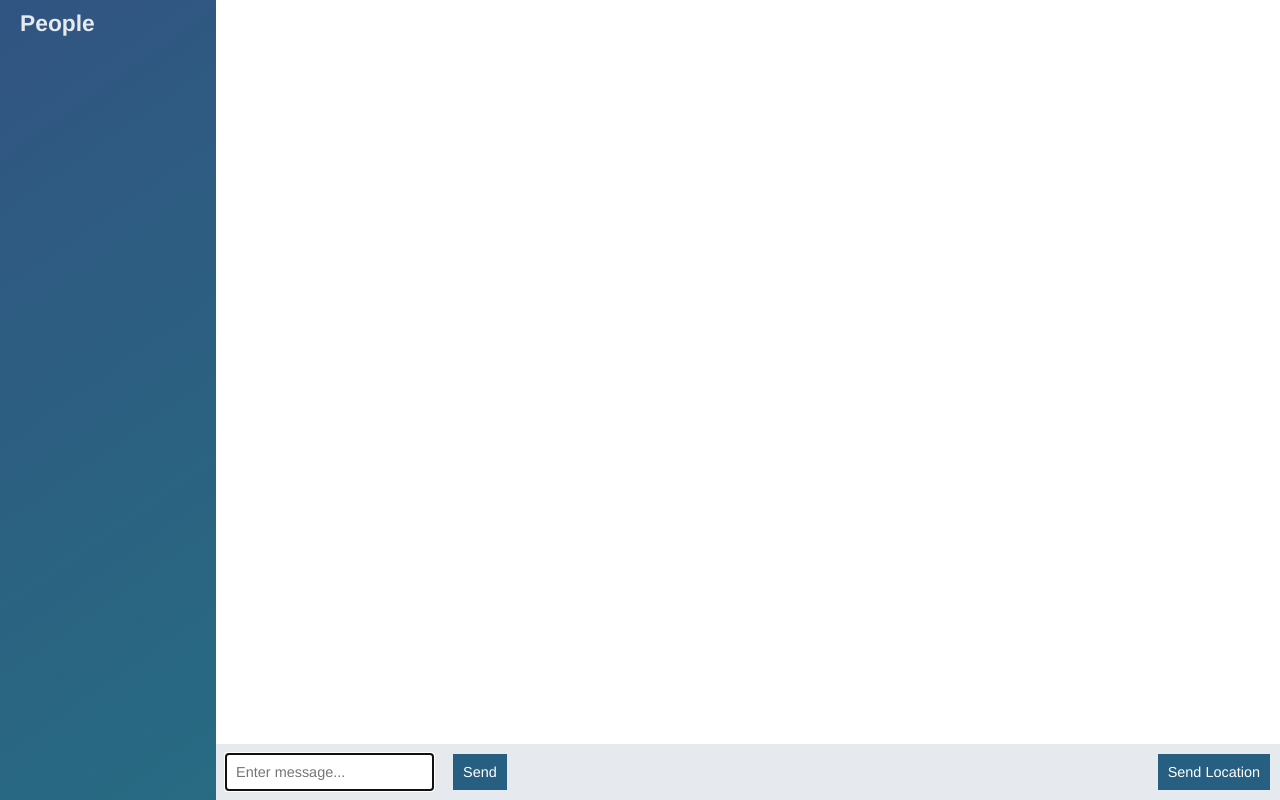
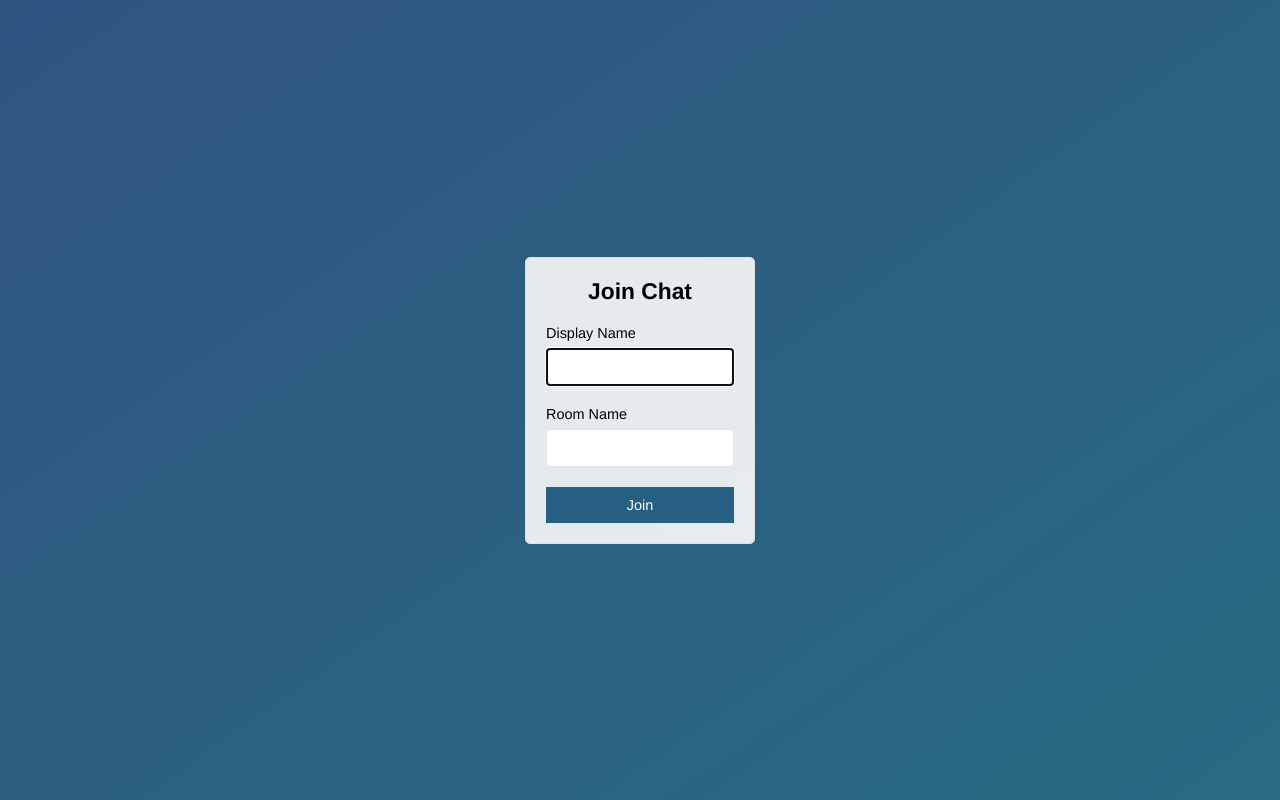
Before and after one commit to Access2emma/Real-Time-Chat, a website: page public/index.html in a window 1280 px wide. Drawn offline with nearby package versions, Linux system fonts and the light colour scheme; no server answers.

Commit message:
Add the chat join page

```diff
--- a/public/index.html
+++ b/public/index.html
@@ -1,65 +1,31 @@
 <!DOCTYPE html>
 <html>
 	<head>
-		<title>Node Chat App</title>
+		<title>Join Chat</title>
 		<meta charset="utf-8">
 		<meta http-equiv="X-UA-Compatible" content="IE=edge,chrome=1">
 	    <meta name="description" content="Demo project">
 		<meta name="viewport" content="width=device-width, initial-scale=1">
-		<!-- <link rel="stylesheet" href="/css/bootstrap.min.css"> -->
 		<link rel="stylesheet" href="/css/main.css">
-		<style type="text/css"></style>
 	</head>
-	<body class="chat">
-
-		<div class="chat__sidebar">
-			<h3>People</h3>
-			<div id="users"></div>
+	<body class="centered-form">
+		<div class="centered-form__form">
+			<form action='/chat.html'>
+				<div class="form-field">
+					<h3>Join Chat</h3>
+				</div>
+				<div class="form-field">
+					<label>Display Name</label>
+					<input type='text' name='name' autofocus />
+				</div>
+				<div class="form-field">
+					<label>Room Name</label>
+					<input type='text' name='room'/>
+				</div>
+				<div class="form-field">
+					<button>Join</button>
+				</div>
+			</form>
 		</div>
-
-		<div id="message_container" class="chat__main">
-			<ol id="messages" class="chat__messages"></ol>
-
-			<div class="chat__footer">
-				<form id="message_form">
-					<div class="form-group">
-						<input type="text" id="message" name="message" placeholder="Enter message..." autocomplete='off' autofocus/>
-					</div>
-						<button>Send</button>
-				</form>
-				<button id="locationButton">Send Location</button>
-			</div>
-
-		</div>
-
-		<script id="chat_template" type="text/template">
-			<li class="message">
-				<div class="message__title">
-					<h4>{{from}}</h4>
-					<span>{{createdAt}}</span>
-				</div>
-				<div class="message__body">
-					<p>{{text}}</p>
-				</div>
-			</li>
-		</script>
-
-		<script id="location_chat_template" type="text/template">
-			<li class="message">
-				<div class="message__title">
-					<h4>{{from}}</h4>
-					<span>{{createdAt}}</span>
-				</div>
-				<div class="message__body">
-					<p><a href="{{url}}" target="_blank">My Current Location<a></p>
-				</div>
-			</li>
-		</script>
-
-		<script src="/socket.io/socket.io.js"></script>
-		<script src="/js/libs/jquery-3.1.1.min.js"></script>
-		<script src="/js/libs/moment.js"></script>
-		<script src="/js/libs/mustache.js"></script>
-		<script src="/js/main.js"></script>
 	</body>
 </html>
```
Also changed, not shown: public/chat.html (added, +64 -0 lines).
